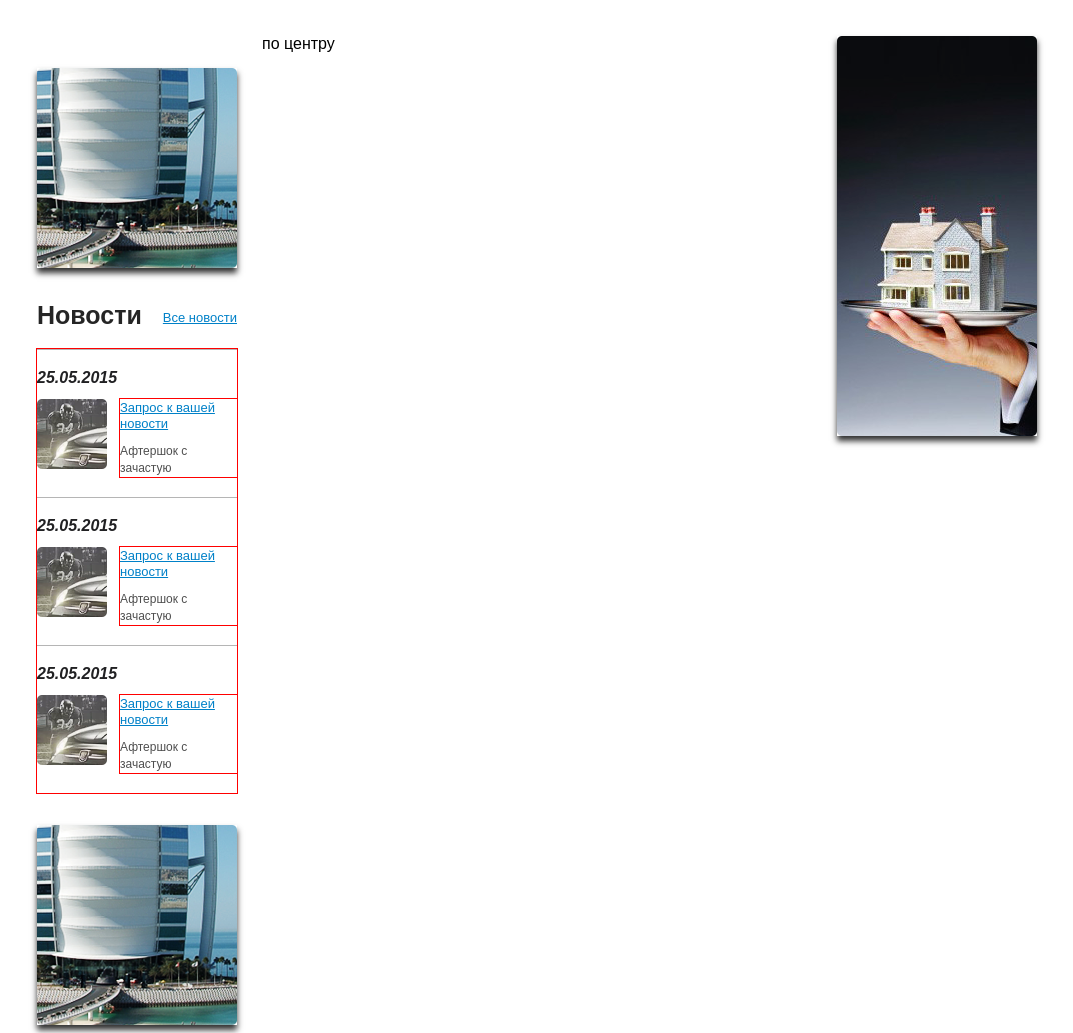
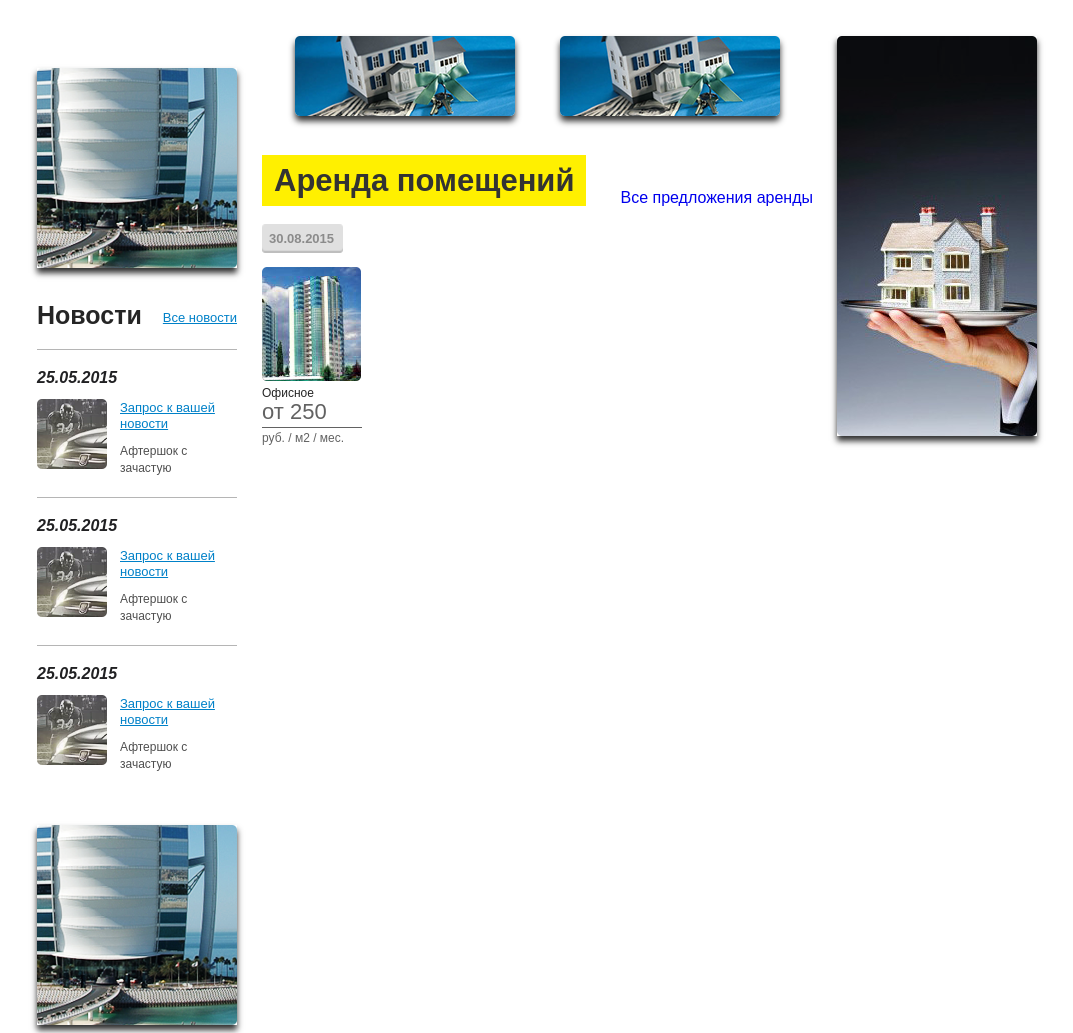
Before and after one commit to Ivan26ru/portal_nedv, a PHP site: page / in a window 1280 px wide. Shown: the part 221-1254 px from the top of the page, without its empty margins (103-1176 px from the left). Run offline with PHP 8.4, Linux system fonts and the light colour scheme.

Commit message:
начато основое содержимое

```diff
--- a/css/style.css
+++ b/css/style.css
@@ -392,7 +392,6 @@ a {
 }
 
 .left-news-container {
-    outline: 1px solid red;
     clear: both;
     margin-top: 20px;
     display: inline-block;
@@ -426,7 +425,6 @@ a {
 }
 
 .left-news-text {
-    outline: 1px solid red;
     margin-left: 83px;
 }
 
@@ -444,3 +442,116 @@ a {
     color: rgb(79, 79, 79);
     line-height: 1.417;
 }
+
+
+/*=центральная колонка=*/
+
+
+/* контейнер банеров верхних */
+
+.center-div-baner-top {
+    display: inline-block;
+    width: 100%;
+}
+
+.center-div-baner-top div {
+    display: inline-block;
+    border-radius: 5px;
+    height: 80px;
+    width: 220px;
+}
+
+
+/*левый банер*/
+
+.center-top-baner-div-1 {
+    float: left;
+    margin-left: 33px;
+}
+
+
+/*правый банер*/
+
+.center-top-baner-div-2 {
+    float: right;
+    margin-right: 33px;
+}
+
+.center-line-title {
+    font-size: 31px;
+    font-family: "Arial";
+    color: rgb(51, 51, 51);
+    font-weight: bold;
+    text-shadow: 0px 1px 0px rgba(255, 255, 255, 0.004);
+    padding: 10px 12px;
+    background-color: #fff000;
+    display: inline-block;
+}
+
+.center-all {
+    float: right;
+    bottom: 0;
+    right: 0;
+    position: absolute;
+}
+
+.center-line-y {
+    margin-top: 36px;
+    position: relative;
+}
+.posts-home{
+    margin-top:18px;
+}
+
+.post-home-data a {
+    font-size: 13px;
+    font-family: "Arial";
+    color: rgb(139, 139, 139);
+    font-weight: bold;
+    text-shadow: 0px 1px 0px rgba(255, 255, 255, 0.004);
+    background-image: url(../img/index/data-bg.png);
+    background-repeat: no-repeat;
+    background-size:contain;
+    padding:8px 7px;
+    display:block;
+}
+
+.post-home-div-img{
+    margin-top:14px;
+}
+
+.post-home-div-img{
+    border-radius:10px;
+}
+
+.post-title a{
+  font-size: 12px;
+  font-family: "Arial";
+  color: rgb(37, 37, 37);
+  line-height: 1.417;
+  text-align: left;
+}
+
+.post-price, .post-price-type {
+  font-size: 22px;
+  font-family: "Arial";
+  color: rgb(98, 98, 98);
+  line-height: 0.909;
+  text-align: left;
+  text-shadow: 0px 1px 0px rgba(255, 255, 255, 0.004);
+  }
+
+.post-price{
+    padding-bottom:5px;
+    border-bottom:1px solid;
+}
+
+.post-price-type{
+    padding-top:5px;
+    font-size:12px;
+
+}
+
+.posts-home{
+    width:100px;
+}
--- a/index.php
+++ b/index.php
@@ -102,6 +102,7 @@
 									<p>Афтершок с зачастую</p>
 	                			</div>
 	                		</div>
+
 	                		<!-- .запись новости -->
 
 	                		<!-- запись новости -->
@@ -142,7 +143,39 @@
 	                </div>
 	            </div>
 	            <!-- центральная полонка -->
-	            <div class="center"> по центру</div>
+	            <div class="center">
+					<!-- 2 банера посередине -->
+					<div class="center-div-baner-top">
+						<div class="center-top-baner-div-1 sh-b">
+							<img src="img/index/center-baner-1.png">
+						</div>
+						<div class="center-top-baner-div-2 sh-b">
+							<img src="img/index/center-baner-1.png">
+						</div>
+					</div>
+					<!-- .2 банера посередине -->
+					<!-- Аренда помещений строка -->
+					<div class="center-line-y">
+						<a class="center-line-title" href="#">Аренда помещений</a>
+						<p class="center-all"><a href="#">Все предложения аренды</a></p>
+					</div>
+					<!-- .Аренда помещений строка -->
+					<!-- Строка зданий -->
+					<div class="posts-home">
+						<p class="post-home-data">
+							<a href="#">30.08.2015</a>
+						</p>
+						<div class="post-home-div-img">
+							<img src="img/index/home-post.png">
+						</div>
+						<p class="post-title">
+							<a href="#">Офисное</a>
+						</p>
+						<p class="post-price">от 250</p>
+						<p class="post-price-type">руб. / м2 / мес.</p>
+					</div>
+					<!-- .Строка зданий -->
+	            </div>
 	        </div>
 	        <!-- правая колонка (сайдбар) -->
             <div class="right">
```
Also changed, not shown: img/index/data-bg.png (added), img/index/home-post.png (added).
